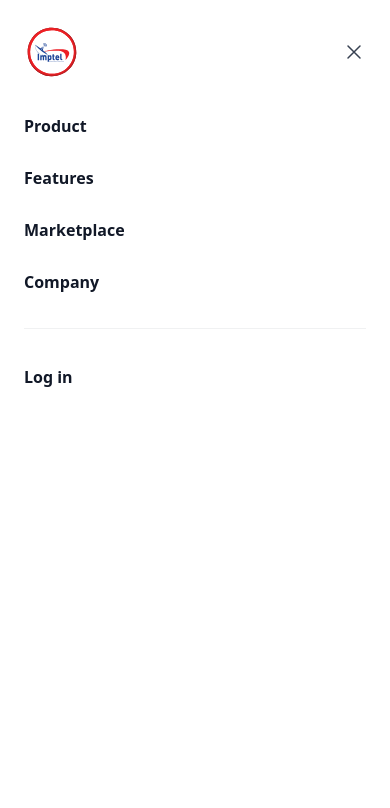
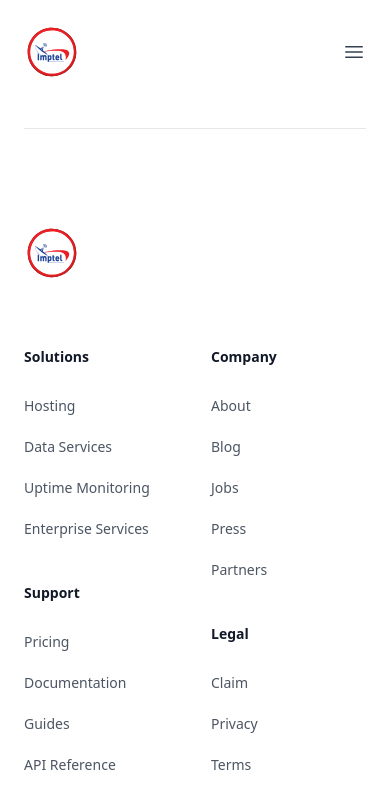
Before and after one commit to leehendrick/EduConnect-UI, a Nuxt app in the folder nuxt-app/: page /components/header in a window 390 px wide. Shown: the top 808 px of the page. Built offline with nearby package versions, Linux system fonts and the light colour scheme.

Commit message:
add function to open and close menu hamburguer

```diff
--- a/nuxt-app/pages/components/header.vue
+++ b/nuxt-app/pages/components/header.vue
@@ -1,4 +1,13 @@
 <script setup lang="ts">
+
+function toggle(status: number){
+  const menu = document.getElementById('menu-show');
+  if (status === 0) {
+    menu.classList.toggle('hidden');
+  }else if (status === 1){
+    menu.classList.remove('hidden');
+  }
+}
 
 </script>
 
@@ -12,7 +21,7 @@
         </a>
       </div>
       <div class="flex lg:hidden">
-        <button type="button" class="-m-2.5 inline-flex items-center justify-center rounded-md p-2.5 text-gray-700">
+        <button type="button" @click="toggle(1)" class="-m-2.5 inline-flex items-center justify-center rounded-md p-2.5 text-gray-700">
           <span class="sr-only">Open main menu</span>
           <svg class="h-6 w-6" fill="none" viewBox="0 0 24 24" stroke-width="1.5" stroke="currentColor" aria-hidden="true">
             <path stroke-linecap="round" stroke-linejoin="round" d="M3.75 6.75h16.5M3.75 12h16.5m-16.5 5.25h16.5" />
@@ -32,14 +41,14 @@
     <!-- Mobile menu, show/hide based on menu open state. -->
     <div class="lg:hidden" role="dialog" aria-modal="true">
       <!-- Background backdrop, show/hide based on slide-over state. -->
-      <div class="fixed inset-0 z-50"></div>
-      <div class="fixed inset-y-0 right-0 z-50 w-full overflow-y-auto bg-white px-6 py-6 sm:max-w-sm sm:ring-1 sm:ring-gray-900/10">
+      <!--<div class="fixed inset-0 z-50"></div> -->
+      <div id="menu-show" class="hidden fixed inset-y-0 right-0 z-50 w-full overflow-y-auto bg-white px-6 py-6 sm:max-w-sm sm:ring-1 sm:ring-gray-900/10">
         <div class="flex items-center justify-between">
           <a href="#" class="-m-1.5 p-1.5">
             <span class="sr-only">Your Company</span>
             <img class="h-14 w-auto" src="/IMPTEL.svg" alt="">
           </a>
-          <button type="button" class="-m-2.5 rounded-md p-2.5 text-gray-700">
+          <button  type="button" @click="toggle(0)" class="-m-2.5 rounded-md p-2.5 text-gray-700">
             <span class="sr-only">Close menu</span>
             <svg class="h-6 w-6" fill="none" viewBox="0 0 24 24" stroke-width="1.5" stroke="currentColor" aria-hidden="true">
               <path stroke-linecap="round" stroke-linejoin="round" d="M6 18L18 6M6 6l12 12" />
```
